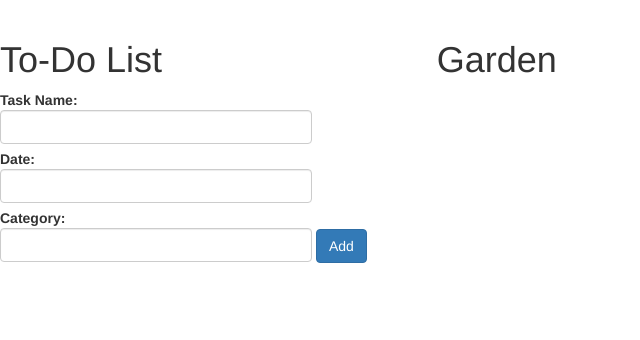
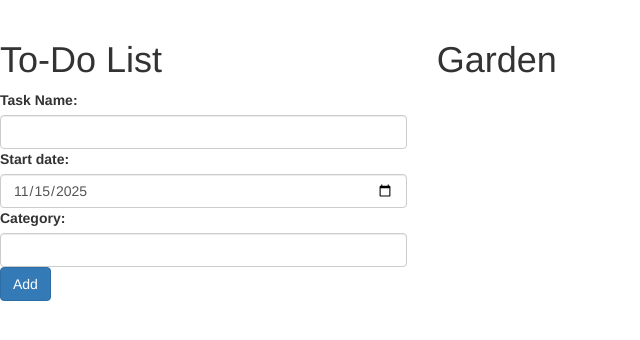
Before and after one commit to IWU-CS253/Task-Garden, a Flask app: page / in a window 1280 px wide. Shown: the part 52-392 px from the top of the page, without its empty margins (0-640 px from the left). Run offline with Flask 3, Linux system fonts and the light colour scheme; data that the repository does not hold is empty; some libraries are stand-ins or nearby versions.

Commit message:
added a date input

```diff
--- a/Templates/index.html
+++ b/Templates/index.html
@@ -8,15 +8,12 @@
             </h1>
 
                 <form action="{{ url_for('add_task') }}" method="post" class="add-entry">
-                    <label>Task Name:
-                        <input type="text" size="30" name="task_name" class="form-control">
-                    </label>
-                    <label>Date:
-                        <input type="text" size="30" name="task_date" class="form-control">
-                    </label>
-                    <label>Category:
-                        <input type="text" size="30" name="task_category" class="form-control">
-                    </label>
+                    <label for="name">Task Name:</label>
+                        <input type="text" size="30" id="name" name="task_name" class="form-control">
+                    <label for="date">Start date:</label>
+                        <input class="form-control" type="date" id="date" name="task_date" value="2025-11-15" min="2025-11-15" max="2999-12-31">
+                    <label for="category">Category:</label>
+                        <input type="text" size="30" id="category" name="task_category" class="form-control">
                     <input hidden name="task_status" value=false>
                     <input hidden name="user_id" value="1">
                     <input type="submit" value="Add" class="btn btn-primary">
```
